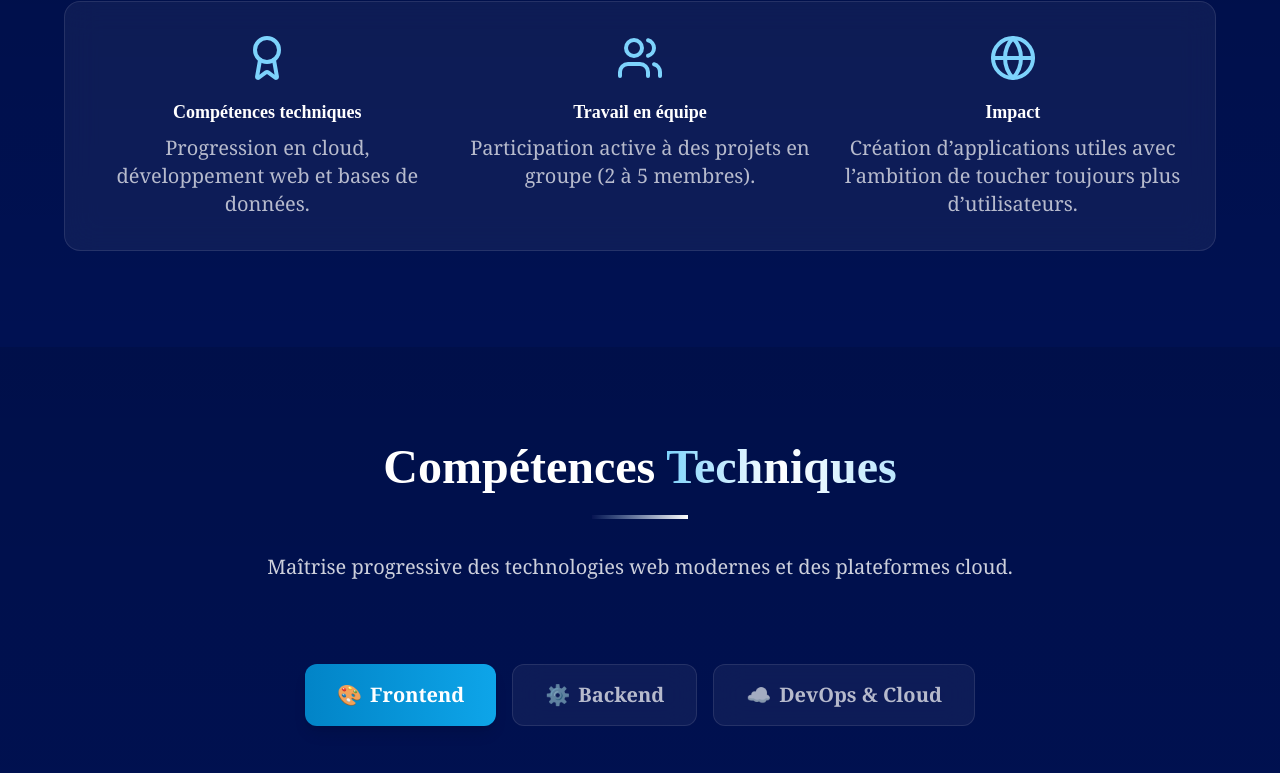
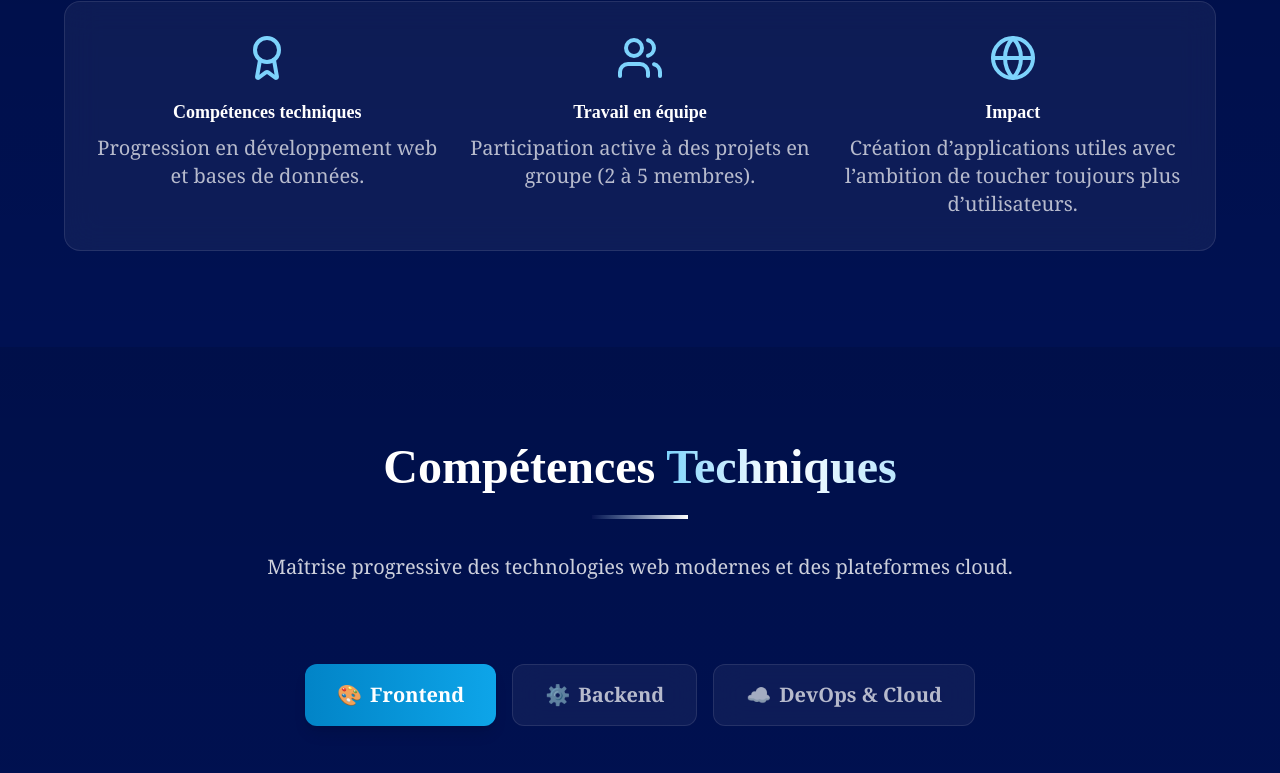
Before and after one commit to Ranohavison/final_portfolio, a Next.js app: page / in a window 1280 px wide. Shown: the part 2310-3083 px from the top of the page. Built offline with nearby package versions, Linux system fonts and the light colour scheme; a web font is replaced by a local one.

Commit message:
New update

```diff
--- a/app/components/About.tsx
+++ b/app/components/About.tsx
@@ -108,7 +108,7 @@ const About = () => {
               <div className="flex flex-col items-center">
                 <Award className="w-12 h-12 text-ocean-300 mb-4" />
                 <h4 className="text-lg font-semibold text-white mb-2">Compétences techniques</h4>
-                <p className="text-white/70">Progression en cloud, développement web et bases de données.</p>
+                <p className="text-white/70">Progression en développement web et bases de données.</p>
               </div>
               <div className="flex flex-col items-center">
                 <Users className="w-12 h-12 text-ocean-300 mb-4" />
--- a/app/data/projects.ts
+++ b/app/data/projects.ts
@@ -51,7 +51,7 @@ export const projects: Project[] = [
     demoUrl: "#",
     githubUrl: "https://github.com/Ranohavison/",
     date: "2024",
-    featured: true,
+    featured: false,
   },
 ];
 
```
